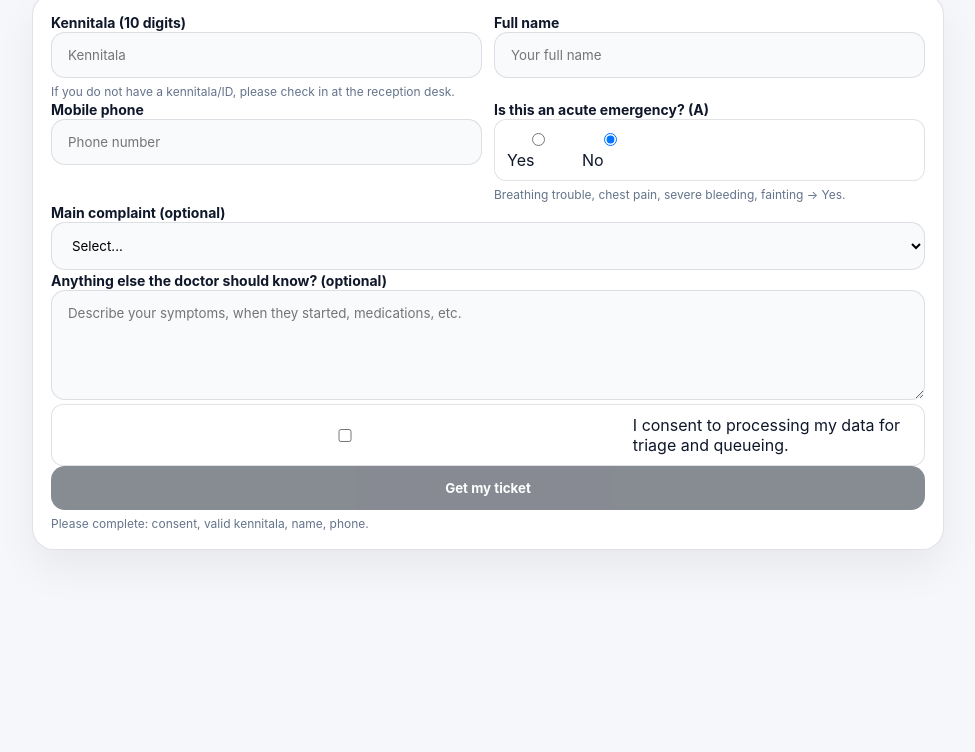
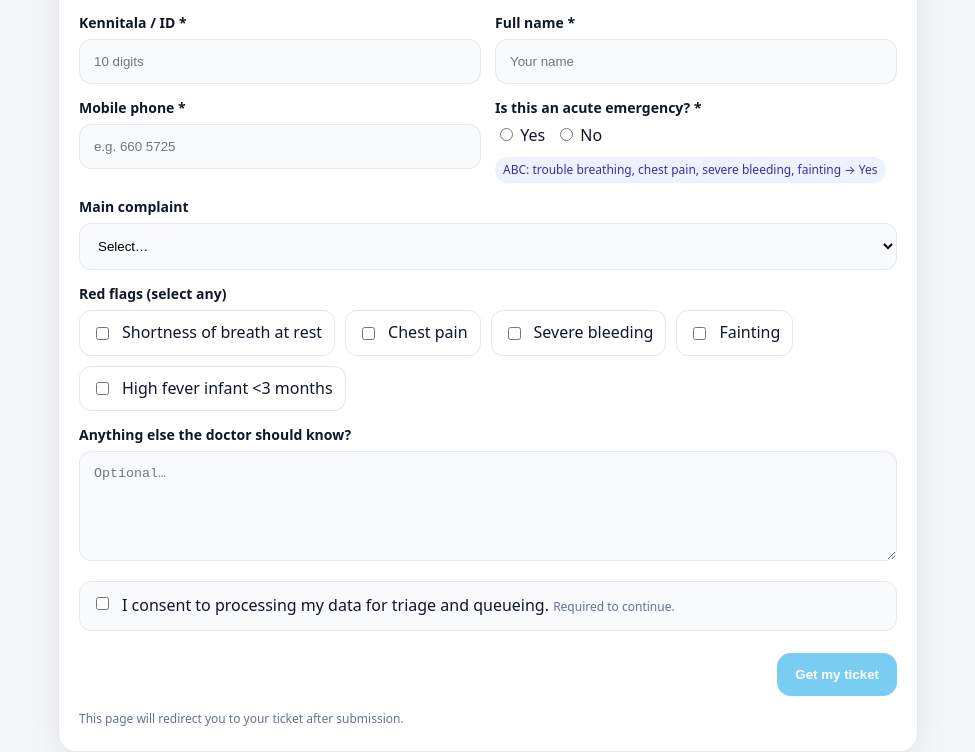
Before and after one commit to reynirsmari/clinicplanner, a website: page clinic-queue-netlify-git/patient/index.html in a window 1280 px wide. Shown: the part 79-831 px from the top of the page, without its empty margins (152-1127 px from the left). Before the commit the page ends 800 px from the top, so only its background shows below. Drawn offline with Linux system fonts and the light colour scheme.

Commit message:
Update index.html

```diff
--- a/clinic-queue-netlify-git/patient/index.html
+++ b/clinic-queue-netlify-git/patient/index.html
@@ -1,134 +1,203 @@
-<!doctype html><html lang="en"><head>
-<meta charset="utf-8"><meta name="viewport" content="width=device-width, initial-scale=1">
-<title>Clinic Check‑In</title>
+<!doctype html>
+<html lang="en">
+<head>
+  <meta charset="utf-8" />
+  <meta name="viewport" content="width=device-width,initial-scale=1" />
+  <title>Clinic Check-In</title>
   <style>
-:root{--bg:#f6f7fb;--panel:#fff;--ink:#0f172a;--muted:#64748b;--border:rgba(15,23,42,.12);--ring:rgba(15,23,42,.06);}
-*{box-sizing:border-box;font-family:-apple-system,BlinkMacSystemFont,"SF Pro Text",system-ui,Segoe UI,Roboto,Helvetica,Arial}
-html,body{height:100%} body{margin:0;background:var(--bg);color:var(--ink)}
-.wrap{max-width:960px;margin:0 auto;padding:24px}
-h1{margin:0 0 14px;font-size:clamp(20px,3.5vw,28px)}
-.card{background:var(--panel);border:1px solid var(--border);border-radius:22px;padding:18px;box-shadow:0 20px 40px rgba(2,6,23,.06)}
-.row{display:grid;grid-template-columns:1fr;gap:12px}@media(min-width:720px){.row{grid-template-columns:1fr 1fr}}
-label.cap{font-size:14px;font-weight:700}
-input,select,textarea{width:100%;padding:14px 16px;border:1px solid var(--border);border-radius:14px;background:#f8fafc}
-.kpi{display:grid;gap:12px;grid-template-columns:1fr}
-.error{color:#b91c1c;font-size:12px;display:none;margin-top:6px}
-/* Red flags cards */
-#redflags{display:grid;gap:10px;grid-template-columns:1fr}@media(min-width:640px){#redflags{grid-template-columns:1fr 1fr}}
-.rf-card{display:flex;align-items:flex-start;gap:12px;border:1px solid var(--border);border-radius:12px;padding:12px 14px;background:#fff;cursor:pointer}
-.rf-card:hover{box-shadow:0 4px 12px rgba(0,0,0,.06)} .rf-card input{width:18px;height:18px;margin-top:3px} .rf-text{font-weight:600;line-height:1.25}
-.pill{display:flex;align-items:center;gap:8px;border:1px solid var(--border);border-radius:12px;padding:10px 12px;background:#fff}
-.btn{width:100%;padding:14px;border:0;border-radius:14px;background:#111827;color:#fff;font-weight:700;cursor:pointer}
-.btn[disabled]{opacity:.5;cursor:not-allowed}
-.hint{color:var(--muted);font-size:12px;margin-top:6px}
-</style></head><body>
-<div class="wrap">
-  <h1>Clinic Check‑In</h1>
-  <form id="form" class="card">
-    <div class="row">
-      <div><label class="cap">Kennitala (10 digits)</label><input id="kt" inputmode="numeric" maxlength="10" placeholder="Kennitala"><div id="ktErr" class="error">Kennitala must be 10 digits.</div><div class="hint">If you do not have a kennitala/ID, please check in at the reception desk.</div></div>
-      <div><label class="cap">Full name</label><input id="name" placeholder="Your full name"></div>
+    :root{
+      --bg:#f6f7f9; --card:#fff; --ink:#0f172a; --muted:#64748b; --accent:#0ea5e9;
+      --ok:#0ea5e9; --danger:#ef4444; --ring:#93c5fd;
+      --radius:18px;
+    }
+    *{box-sizing:border-box}
+    html,body{height:100%}
+    body{
+      margin:0; font:16px/1.45 system-ui,-apple-system,Segoe UI,Roboto,Helvetica,Arial;
+      color:var(--ink); background:var(--bg);
+      display:flex; align-items:center; justify-content:center; padding:24px;
+    }
+    .wrap{max-width:860px; width:100%}
+    .card{
+      background:var(--card); border-radius:var(--radius); box-shadow:0 10px 40px rgba(2,6,23,.08);
+      padding:24px 20px; border:1px solid #e5e7eb;
+    }
+    h1{margin:0 0 12px; font-weight:800; letter-spacing:.2px}
+    p.sub{margin:.25rem 0 1rem; color:var(--muted)}
+    .grid{display:grid; gap:14px}
+    @media(min-width:720px){ .grid{grid-template-columns: 1fr 1fr} .span2{grid-column:1/-1} }
+
+    label.l{font-weight:600; font-size:14px; margin-bottom:6px; display:block}
+    .input, select, textarea{
+      width:100%; padding:14px 14px; border-radius:12px; border:1px solid #e5e7eb; background:#f9fafb;
+      outline:none;
+    }
+    .input:focus, select:focus, textarea:focus{border-color:var(--ring); box-shadow:0 0 0 3px rgba(147,197,253,.45)}
+    textarea{min-height:110px; resize:vertical}
+
+    .radio-row, .flag-grid{display:flex; gap:10px; flex-wrap:wrap; align-items:center}
+    .flag{border:1px solid #e5e7eb; border-radius:12px; padding:10px 12px; background:#fff; display:flex; gap:10px; align-items:center}
+    .consent{display:flex; gap:10px; align-items:flex-start; background:#f8fafc; padding:12px 12px; border-radius:12px; border:1px solid #e5e7eb}
+
+    .actions{display:flex; gap:10px; justify-content:flex-end; margin-top:8px}
+    button{
+      appearance:none; border:0; background:var(--ok); color:#fff; font-weight:700; padding:14px 18px;
+      border-radius:14px; cursor:pointer; transition:.15s transform ease;
+    }
+    button:disabled{opacity:.55; cursor:not-allowed}
+    .pill{font-size:12px; padding:4px 8px; border-radius:999px; background:#eef2ff; color:#3730a3}
+    .note{font-size:12px; color:var(--muted)}
+  </style>
+</head>
+<body>
+  <main class="wrap">
+    <div class="card">
+      <h1>Clinic Check-In</h1>
+      <p class="sub">Fill this in to join the queue. Fields marked * are required.</p>
+
+      <form id="checkinForm" class="grid" novalidate>
+        <div>
+          <label class="l" for="kt">Kennitala / ID *</label>
+          <input class="input" id="kt" name="kt" inputmode="numeric" autocomplete="off" placeholder="10 digits" required />
         </div>
-    <div class="row">
-      <div><label class="cap">Mobile phone</label><input id="phone" inputmode="numeric" placeholder="Phone number"></div>
+
         <div>
-        <label class="cap">Is this an acute emergency? (A)</label>
-        <div class="pill"><label><input type="radio" name="acute" value="yes"> Yes</label><label style="margin-left:14px"><input type="radio" name="acute" value="no" checked> No</label></div>
-        <div class="hint">Breathing trouble, chest pain, severe bleeding, fainting → Yes.</div>
+          <label class="l" for="name">Full name *</label>
+          <input class="input" id="name" name="name" autocomplete="name" placeholder="Your name" required />
+        </div>
+
+        <div>
+          <label class="l" for="phone">Mobile phone *</label>
+          <input class="input" id="phone" name="phone" inputmode="tel" autocomplete="tel" placeholder="e.g. 660 5725" required />
+        </div>
+
+        <div>
+          <label class="l">Is this an acute emergency? *</label>
+          <div class="radio-row">
+            <label><input type="radio" name="acute" value="Yes" required /> Yes</label>
+            <label><input type="radio" name="acute" value="No" required /> No</label>
+            <span class="pill">ABC: trouble breathing, chest pain, severe bleeding, fainting → Yes</span>
           </div>
         </div>
-    <div>
-      <label class="cap">Main complaint (optional)</label>
-      <select id="complaint">
-        <option value="">Select...</option>
-        <option>Respiratory</option><option>Cardiac</option><option>Gastrointestinal</option><option>Musculoskeletal</option><option>Dermatologic</option><option>Urologic</option><option>Mental health</option><option>Other</option>
+
+        <div class="span2">
+          <label class="l" for="complaint">Main complaint</label>
+          <select id="complaint" name="complaint">
+            <option value="">Select…</option>
+            <option>Respiratory</option>
+            <option>Gastrointestinal</option>
+            <option>Musculoskeletal</option>
+            <option>Dermatological</option>
+            <option>Cardiac</option>
+            <option>Neurological</option>
+            <option>Urological</option>
+            <option>Other</option>
           </select>
         </div>
 
-    <div id="rfBlock" style="display:none">
-      <label class="cap" style="margin-top:6px">Red flags (select any that apply)</label>
-      <div id="redflags"></div>
+        <div class="span2">
+          <label class="l">Red flags (select any)</label>
+          <div class="flag-grid">
+            <label class="flag"><input type="checkbox" name="redFlags[]" value="Shortness of breath at rest" /> Shortness of breath at rest</label>
+            <label class="flag"><input type="checkbox" name="redFlags[]" value="Chest pain" /> Chest pain</label>
+            <label class="flag"><input type="checkbox" name="redFlags[]" value="Severe bleeding" /> Severe bleeding</label>
+            <label class="flag"><input type="checkbox" name="redFlags[]" value="Fainting" /> Fainting</label>
+            <label class="flag"><input type="checkbox" name="redFlags[]" value="High fever infant <3 months" /> High fever infant &lt;3 months</label>
+          </div>
         </div>
 
-    <div><label class="cap">Anything else the doctor should know? (optional)</label><textarea id="details" rows="5" placeholder="Describe your symptoms, when they started, medications, etc."></textarea></div>
+        <div class="span2">
+          <label class="l" for="notes">Anything else the doctor should know?</label>
+          <textarea id="notes" name="notes" placeholder="Optional…"></textarea>
+        </div>
 
-    <div class="pill"><input type="checkbox" id="consent"><span>I consent to processing my data for triage and queueing.</span></div>
-    <button class="btn" id="submit" disabled>Get my ticket</button>
-    <div id="why" class="hint"></div>
+        <div class="span2 consent">
+          <input id="consent" type="checkbox" required />
+          <label for="consent">
+            I consent to processing my data for triage and queueing. <span class="note">Required to continue.</span>
+          </label>
+        </div>
+
+        <div class="span2 actions">
+          <button id="submitBtn" type="submit" disabled>Get my ticket</button>
+        </div>
+
+        <div class="span2 note">
+          This page will redirect you to your ticket after submission.
+        </div>
       </form>
     </div>
-<script src="../shared/api.js"></script>
+  </main>
+
   <script>
-const $ = (sel)=>document.querySelector(sel);
-const rfMap = {
-  Respiratory: ["Shortness of breath at rest","Bluish lips/face","High fever in infant <3 months"],
-  Cardiac: ["Chest pain","Fainting/blackout","New irregular heartbeat"],
-  Gastrointestinal: ["Severe abdominal pain","Persistent vomiting","Blood in stool"],
-  Musculoskeletal: ["Open fracture","Severe limb deformity","Loss of sensation"],
-  Dermatologic: ["Rapidly spreading rash","Severe allergic reaction","Facial swelling"],
-  Urologic: ["Severe pelvic pain","Heavy bleeding","Pregnancy + severe pain"],
-  "Mental health": ["Suicidal thoughts","Hallucinations/confusion","Not safe at home"],
-  Other: ["Uncontrolled bleeding","Severe dehydration","Altered mental state"]
+    (function () {
+      const form = document.getElementById('checkinForm');
+      const btn  = document.getElementById('submitBtn');
+      const consent = document.getElementById('consent');
+
+      // enable button only when consent + required fields are present
+      const requiredIds = ['kt','name','phone'];
+      const requiredEls = requiredIds.map(id => document.getElementById(id));
+      const radios = Array.from(document.querySelectorAll('input[name="acute"]'));
+
+      function updateButton() {
+        const haveBasics = requiredEls.every(el => el.value.trim().length > 0);
+        const acutePicked = radios.some(r => r.checked);
+        btn.disabled = !(consent.checked && haveBasics && acutePicked);
+      }
+      [...requiredEls, consent, ...radios].forEach(el =>
+        el.addEventListener('input', updateButton)
+      );
+      updateButton();
+
+      form.addEventListener('submit', async (e) => {
+        e.preventDefault();
+        btn.disabled = true;
+
+        const fd = new FormData(form);
+
+        const payload = {
+          kt:   fd.get('kt')?.trim() || '',
+          name: fd.get('name')?.trim() || '',
+          phone: fd.get('phone')?.trim() || '',
+          acute: (fd.get('acute') === 'Yes' || fd.get('acute') === 'true'),
+          complaint: fd.get('complaint') || '',
+          notes: fd.get('notes') || '',
+          redFlags: Array.from(
+            document.querySelectorAll('input[name="redFlags[]"]:checked')
+          ).map(i => i.value)
         };
 
-function ktValid(v){ return /^\d{10}$/.test(v); }
+        try {
+          const res = await fetch('/api/tickets-create', {
+            method: 'POST',
+            headers: { 'content-type': 'application/json' },
+            body: JSON.stringify(payload)
+          });
 
-function renderRF(){
-  const c = $('#complaint').value;
-  const list = rfMap[c] || [];
-  const box = $('#rfBlock'); box.style.display = list.length ? 'block':'none';
-  const wrap = document.getElementById('redflags'); wrap.innerHTML='';
-  list.forEach(txt => {
-    const lab = document.createElement('label'); lab.className='rf-card';
-    const cb = document.createElement('input'); cb.type='checkbox'; cb.value=txt;
-    const span = document.createElement('span'); span.className='rf-text'; span.textContent = txt;
-    lab.appendChild(cb); lab.appendChild(span); wrap.appendChild(lab);
-  });
-  updateSubmit();
+          const data = await res.json().catch(() => ({}));
+
+          // accept { id } OR derive from { key: "tickets/xyz.json" }
+          let id = data?.id;
+          if (!id && data?.key) {
+            id = String(data.key).split('/').pop().replace('.json','');
           }
 
-function selectedRedFlags(){
-  return Array.from(document.querySelectorAll('#redflags input:checked')).map(i=>i.value);
+          if (!res.ok || !id) {
+            console.warn('Create response:', data);
+            alert('Sorry, we could not create your ticket. Please try again.');
+            btn.disabled = false;
+            return;
           }
 
-function updateSubmit(){
-  const ok = $('#consent').checked && ktValid($('#kt').value) && $('#name').value.trim() && $('#phone').value.trim();
-  $('#submit').disabled = !ok;
-  const why = [];
-  if (!$('#consent').checked) why.push('consent');
-  if (!ktValid($('#kt').value)) why.push('valid kennitala');
-  if (!$('#name').value.trim()) why.push('name');
-  if (!$('#phone').value.trim()) why.push('phone');
-  $('#why').textContent = ok ? '' : 'Please complete: ' + why.join(', ') + '.';
-  document.getElementById('ktErr').style.display = $('#kt').value && !ktValid($('#kt').value) ? 'block':'none';
-}
-
-['#kt','#name','#phone','#consent','#complaint'].forEach(s=>{
-  const el = $(s); if (!el) return;
-  el.addEventListener('input', s==='#complaint'?renderRF:updateSubmit);
-  el.addEventListener('change', s==='#complaint'?renderRF:updateSubmit);
-});
-
-document.getElementById('form').addEventListener('submit', async (e)=>{
-  e.preventDefault(); updateSubmit(); if ($('#submit').disabled) return;
-  const body = {
-    kt: $('#kt').value.trim(),
-    name: $('#name').value.trim(),
-    phone: $('#phone').value.trim(),
-    acute: document.querySelector('input[name="acute"]:checked')?.value || 'no',
-    complaint: $('#complaint').value,
-    details: $('#details').value,
-    redFlags: selectedRedFlags()
-  };
-  try{
-    const t = await window.API.createTicket(body);
-    location.href = './ticket.html?id=' + encodeURIComponent(t.id);
-  }catch(err){
-    alert('Create failed: ' + (err?.message||err));
+          window.location.href = `/patient/ticket.html?id=${encodeURIComponent(id)}`;
+        } catch (err) {
           console.error(err);
+          alert('Network error while creating ticket.');
+          btn.disabled = false;
         }
       });
-
-renderRF(); updateSubmit();
+    })();
   </script>
-</body></html>
+</body>
+</html>
```
Lines whose indentation alone changed are shown as unchanged.
